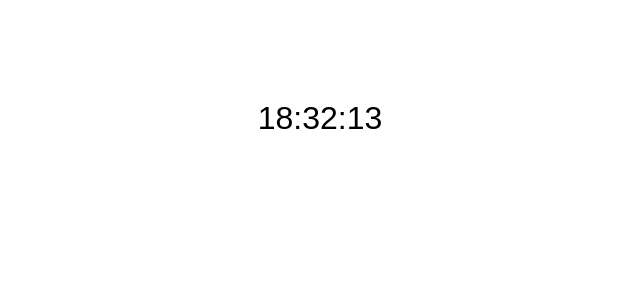
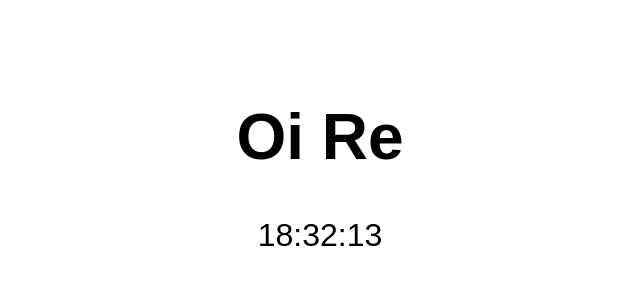
Before and after one commit to ricardosalvimachida/home-dev-home, a plain HTML site: page index.html in a window 1280 px wide. Shown: the whole page, without its empty margins (320-960 px from the left). Drawn offline with Linux system fonts and the light colour scheme.

Commit message:
mudanca 1

```diff
--- a/index.html
+++ b/index.html
@@ -1,5 +1,6 @@
 <!DOCTYPE html>
 <html>
+
 <head>
   <meta charset="utf-8">
   <meta name="viewport" content="width=device-width, initial-scale=1">
@@ -13,7 +14,9 @@
     font-size: 2em;
   }
 </style>
+
 <body>
+  <h1>Oi Re</h1>
   <div id="clock"></div>
 
 </body>
@@ -34,4 +37,5 @@
   // Update time every second
   setInterval(updateTime, 1000);
 </script>
+
 </html>
```
Lines whose indentation alone changed are shown as unchanged.
